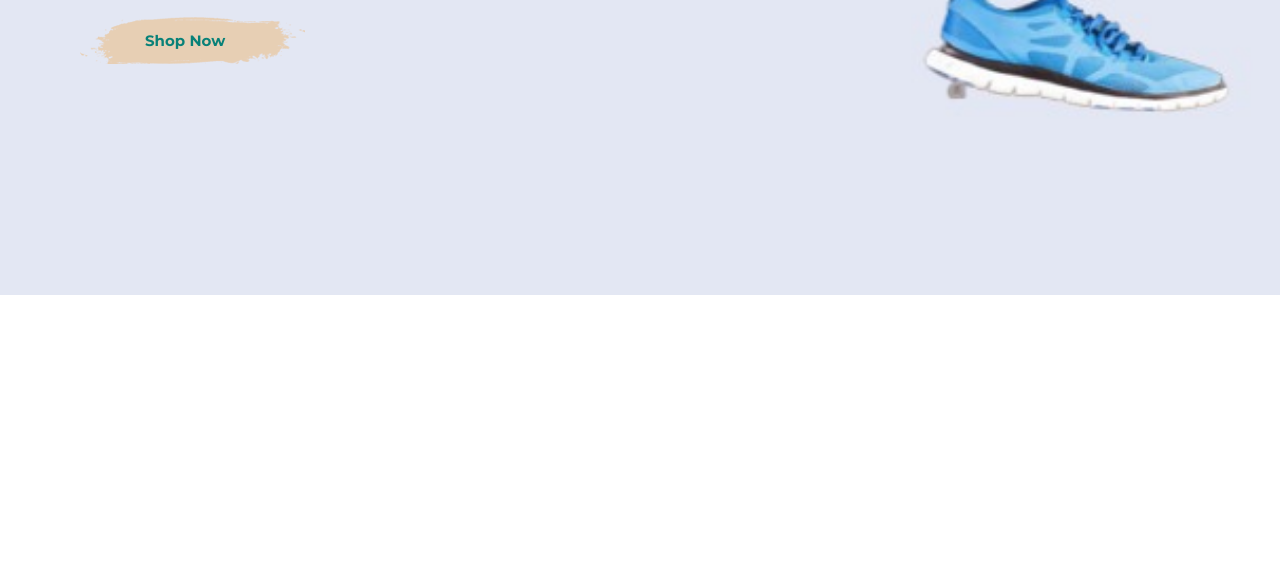
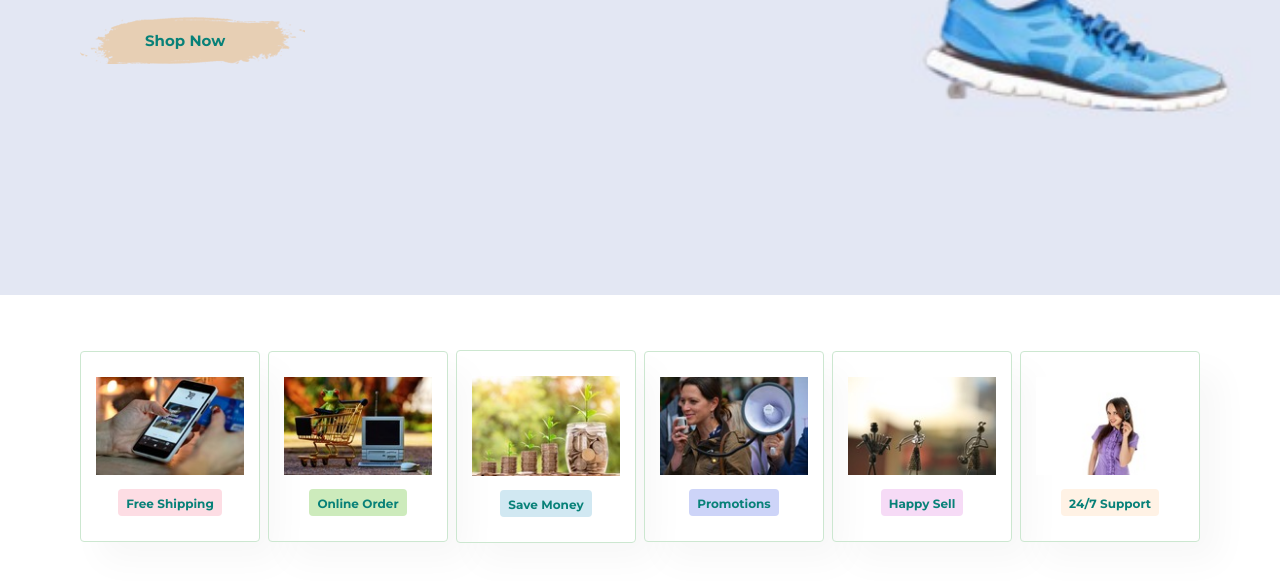
Before and after one commit to kidist997/Ecommerce, a plain HTML site: page index.html in a window 1280 px wide. Shown: the part 517-1098 px from the top of the page. Before the commit the page ends 812 px from the top, so only its background shows below. Drawn offline with Linux system fonts and the light colour scheme.

Commit message:
Added feature section.

```diff
--- a/index.html
+++ b/index.html
@@ -39,6 +39,32 @@
       <p>Save more with coupons and up to 80% off!</p>
       <button>Shop Now</button>
     </section>
+    <section id="feature" class="section-p1">
+      <div class="fe-box">
+        <img src="images/feature/f1.jpg" alt="" />
+        <h6>Free Shipping</h6>
+      </div>
+      <div class="fe-box">
+        <img src="images/feature/f2.jpg" alt="" />
+        <h6>Online Order</h6>
+      </div>
+      <div class="fe-box">
+        <img src="images/feature/f3.jpg" alt="" />
+        <h6>Save Money</h6>
+      </div>
+      <div class="fe-box">
+        <img src="images/feature/f4.jpg" alt="" />
+        <h6>Promotions</h6>
+      </div>
+      <div class="fe-box">
+        <img src="images/feature/f5.jpg" alt="" />
+        <h6>Happy Sell</h6>
+      </div>
+      <div class="fe-box">
+        <img src="images/feature/f6.jpg" alt="" />
+        <h6>24/7 Support</h6>
+      </div>
+    </section>
     <script src="script.js"></script>
   </body>
 </html>
--- a/styles.css
+++ b/styles.css
@@ -31,6 +31,9 @@ p {
   font-size: 16px;
   color: #465b52;
   margin: 15px 0 20px 0;
+}
+.section-p1 {
+  padding: 40px 80px;
 }
 /**header start*/
 #header {
@@ -109,3 +112,54 @@ p {
   font-size: 15px;
 }
 /**hero end*/
+
+/**feature start*/
+#feature {
+  display: flex;
+  justify-content: space-between;
+  align-items: center;
+  flex-wrap: wrap;
+}
+#feature .fe-box {
+  width: 180px;
+  text-align: center;
+  padding: 25px 15px;
+  box-shadow: 20px 20px 34px rgba(0, 0, 0, 0.03);
+  border: 1px solid #cce7d0;
+  border-radius: 4px;
+  margin: 15px 0;
+}
+#feature .fe-box:hover {
+  box-shadow: 10px 10px 54px rgba(70, 62, 221, 0.4);
+}
+#feature .fe-box img {
+  width: 100%;
+  margin-bottom: 10px;
+}
+#feature .fe-box h6 {
+  display: inline-block;
+  padding: 9px 8px 6px 8px;
+  line-height: 1;
+  border-radius: 4px;
+  color: #088178;
+  background-color: #fddde4;
+}
+#feature .fe-box:nth-child(2) h6 {
+  background-color: #cdebbc;
+}
+
+#feature .fe-box:nth-child(3) h6 {
+  background-color: #d1e8f2;
+}
+
+#feature .fe-box:nth-child(4) h6 {
+  background-color: #cdd4f8;
+}
+#feature .fe-box:nth-child(5) h6 {
+  background-color: #f6dbf6;
+}
+
+#feature .fe-box:nth-child(6) h6 {
+  background-color: #fff2e5;
+}
+/**feature end */
```
Also changed, not shown: images/feature/f1.jpg (added), images/feature/f2.jpg (added), images/feature/f3.jpg (added), images/feature/f4.jpg (added), images/feature/f5.jpg (added), images/feature/f6.jpg (added).
